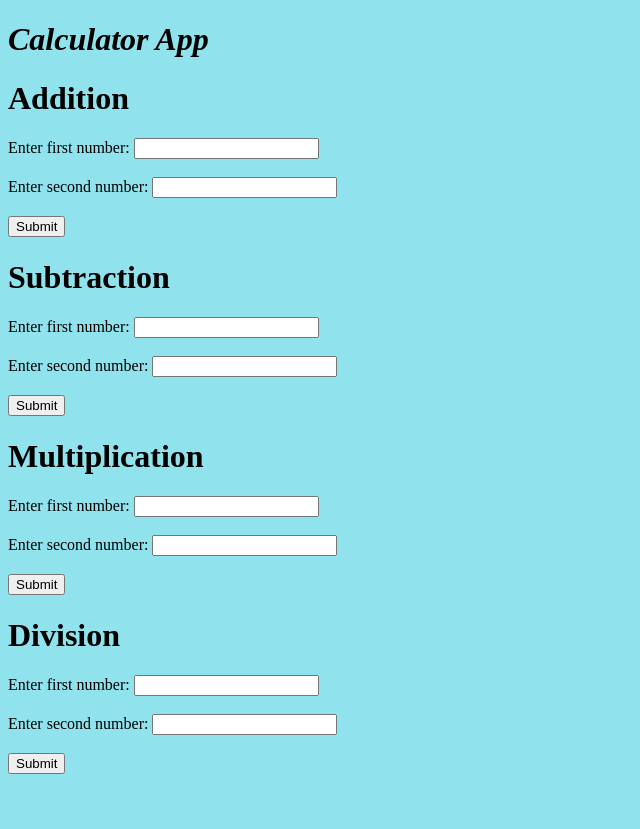
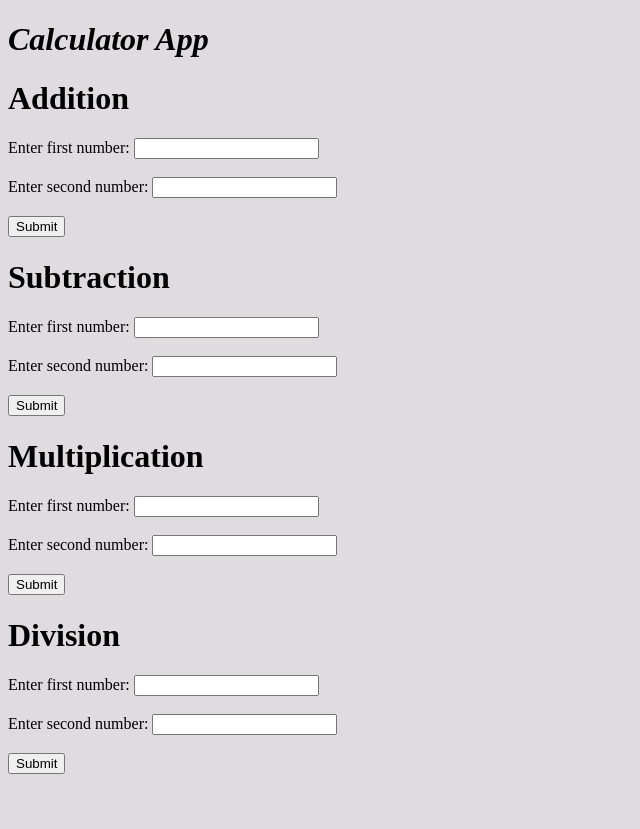
Before and after one commit to keerthanaselvanmca2022/Django-Projects, a Django app: page / in a window 1280 px wide. Shown: the whole page, without its empty margins (0-640 px from the left). Run offline with Django 4.2, Linux system fonts and the light colour scheme.

Commit message:
Changes Testing

```diff
--- a/djangoprojects/templates/calculatorapp/index.html
+++ b/djangoprojects/templates/calculatorapp/index.html
@@ -9,7 +9,7 @@
         body {
             height: 100vh;
             /* background: linear-gradient(to top left, #e898c0, #e4e0ea); */
-            background-color: rgb(144, 226, 236);
+            background-color: rgb(224, 219, 222);
         }
     </style>
 </head>
```
